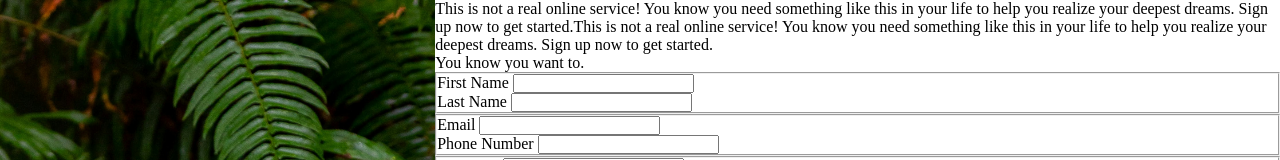
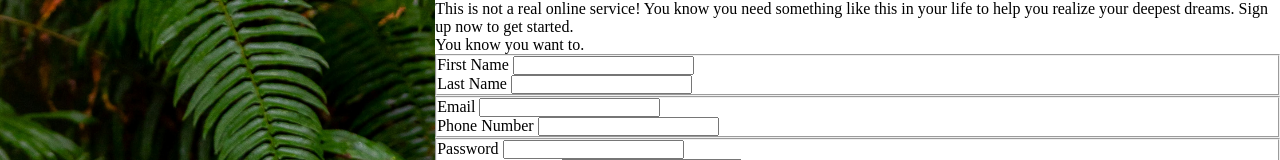
Before and after one commit to abed-37h/sign-up-form, a plain HTML site: page index.html in a window 1280 px wide. Shown: the top 160 px of the page. Drawn offline with Linux system fonts and the light colour scheme.

Commit message:
Remove duplication of the first paragraph

```diff
--- a/index.html
+++ b/index.html
@@ -17,8 +17,6 @@
     <main>
         <p class="description">
             This is not a real online service!
-            You know you need something like this in your life to help you realize your deepest dreams.
-            Sign up now to get started.This is not a real online service!
             You know you need something like this in your life to help you realize your deepest dreams.
             Sign up now to get started.
         </p>
```
